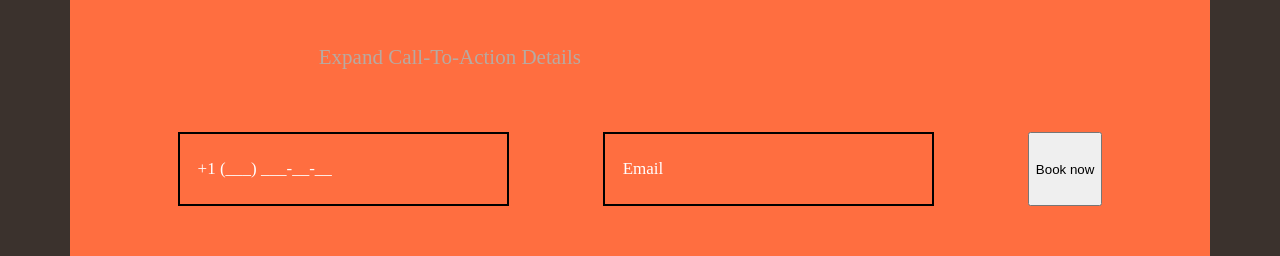
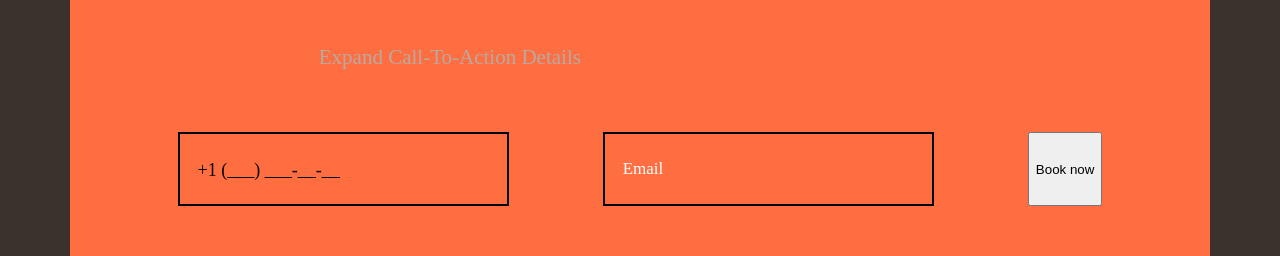
Before and after one commit to yaretsroman/barber-project-fd1-AleksandrKlimenok, a website built with webpack: page src/index.html in a window 1280 px wide. Shown: the part 4420-4676 px from the top of the page. Built offline with nearby package versions, Linux system fonts and the light colour scheme; some packages are replaced by stand-ins of ours; no server answers; a web font is replaced by a local one.

Commit message:
added changes

```diff
--- a/package.json
+++ b/package.json
@@ -26,7 +26,7 @@
     "eslint": "^8.30.0",
     "eslint-config-prettier": "^8.5.0",
     "eslint-plugin-prettier": "^4.2.1",
-    "firebase-tools": "^12.4.3",
+    "firebase-tools": "^1.2.0",
     "html-webpack-plugin": "^5.5.0",
     "mini-css-extract-plugin": "^2.6.1",
     "sass": "^1.54.0",
--- a/src/index.html
+++ b/src/index.html
@@ -462,8 +462,8 @@
             <div class="consultation-forms pt-60">
               <form class="form">
                 <div class="form__input-wrapper">
-                  <label for="search-input-id" class="form__label input-text">+1 (___) ___-__-__</label>
-                  <input id="search-input-id" class="form__input input-text" type="text" />
+                  <label for="search-input-id" class="form__label input-tel">+1 (___) ___-__-__</label>
+                  <input id="search-input-id" class="form__input input-email" type="text" />
                 </div>
               </form>
 
```
Also changed, not shown: 1 other file.
